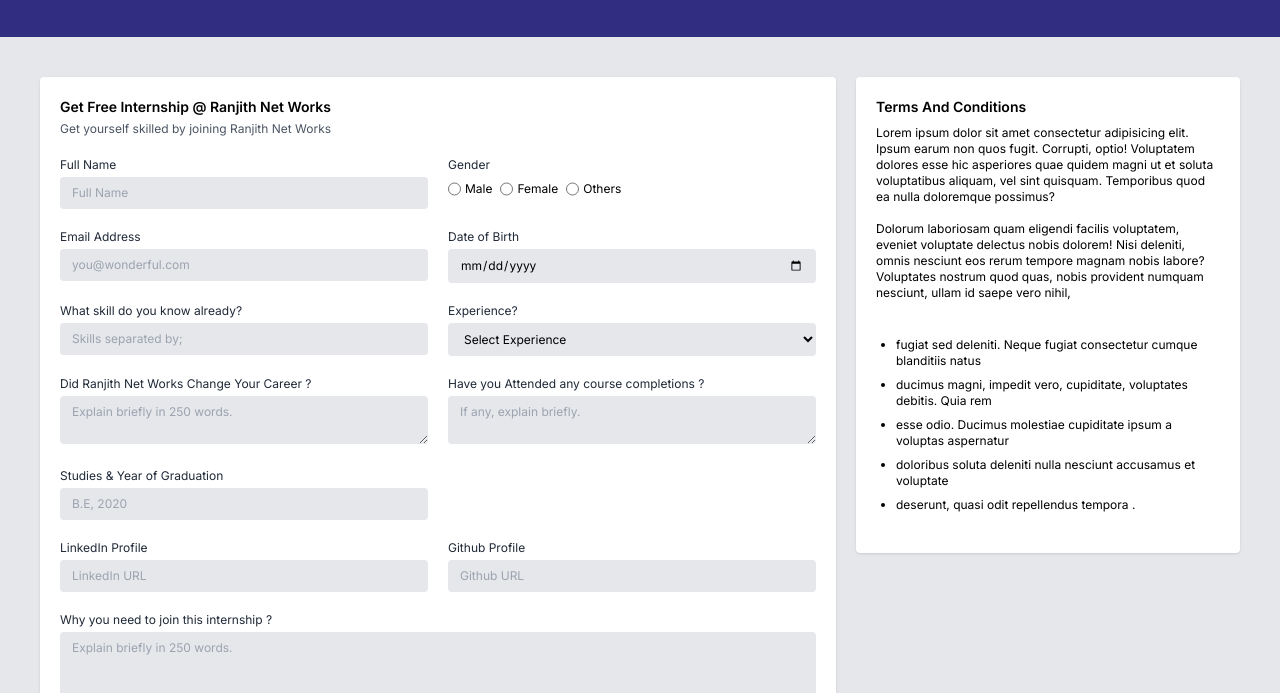
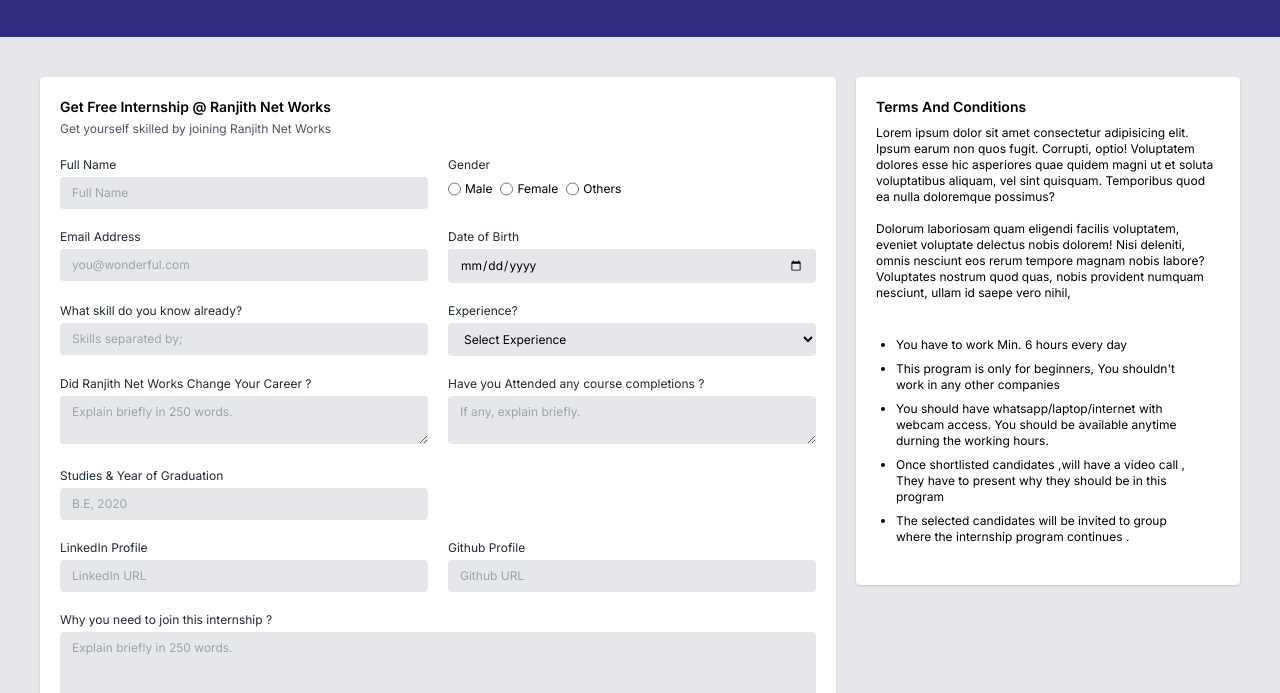
Before and after one commit to ranjithm8687/ranjith-giveaway, a website with bundled scripts: page src/index.html in a window 1280 px wide. Shown: the part 107-800 px from the top of the page. Built offline with nearby package versions, Linux system fonts and the light colour scheme; a web font is replaced by a local one.

Commit message:
feet: dynamic conditions

```diff
--- a/src/index.html
+++ b/src/index.html
@@ -234,13 +234,7 @@
         delectus nobis dolorem! Nisi deleniti, omnis nesciunt eos rerum
         tempore magnam nobis labore? Voluptates nostrum quod quas, nobis
         provident numquam nesciunt, ullam id saepe vero nihil,<br /><br />
-        <ul class="text-xs list-disc p-5 space-y-2"><li>
-          fugiat sed deleniti. Neque fugiat consectetur cumque blanditiis natus
-        </li>
-        <li> ducimus magni, impedit vero, cupiditate, voluptates debitis. Quia rem</li>
-        <li>  esse odio. Ducimus molestiae cupiditate ipsum a voluptas aspernatur </li>
-         <li> doloribus soluta deleniti nulla nesciunt accusamus et voluptate </li>
-         <li> deserunt, quasi odit repellendus tempora .</li>
+        <ul class="text-xs list-disc p-5 space-y-2" id="conditions">
       </ul>
 
 
@@ -266,6 +260,7 @@
 <script src="https://www.gstatic.com/firebasejs/9.23.0/firebase-firestore-compat.js"></script>
 <script src="./js/firebase.js"></script>
 <!-- script -->
-<script src="./js/main.js"></script>
+
+<script type="module" src="./js/main.js"></script>
 
 </html>
--- /dev/null
+++ b/src/js/conditions.data.js
@@ -0,0 +1,9 @@
+const conditionList = [
+    "You have to work Min. 6 hours every day",
+    "This program is only for beginners, You shouldn't work in any other companies",
+    "You should have whatsapp/laptop/internet with webcam access. You should be available anytime durning the working hours.",
+    "Once shortlisted candidates ,will have a video call , They have to present why they should be in this program",
+    "The selected candidates will be invited to group where the internship program continues .",
+];
+
+export default conditionList;
--- a/src/js/main.js
+++ b/src/js/main.js
@@ -1,6 +1,22 @@
 const maiEl = document.querySelector("main");
 const successfulUIEL = document.getElementById("formSubmitted");
 const formEl = document.querySelector("form");
+
+import conditionList from "./conditions.data.js";
+
+const conditionContainerEl = document.getElementById("conditions");
+//console.log(conditionList);
+(function injectConditions() {
+    const fragment = document.createDocumentFragment();
+
+    // Looping all condition List
+    conditionList.forEach((condition) => {
+        const liEl = document.createElement("li");
+        liEl.textContent = condition;
+        fragment.appendChild(liEl);
+    });
+    conditionContainerEl.appendChild(fragment);
+})();
 
 const validateForm = () => {
     const formInputsEl = formEl.querySelectorAll("input, select, textarea");
```
Also changed, not shown: dist/output.css.
